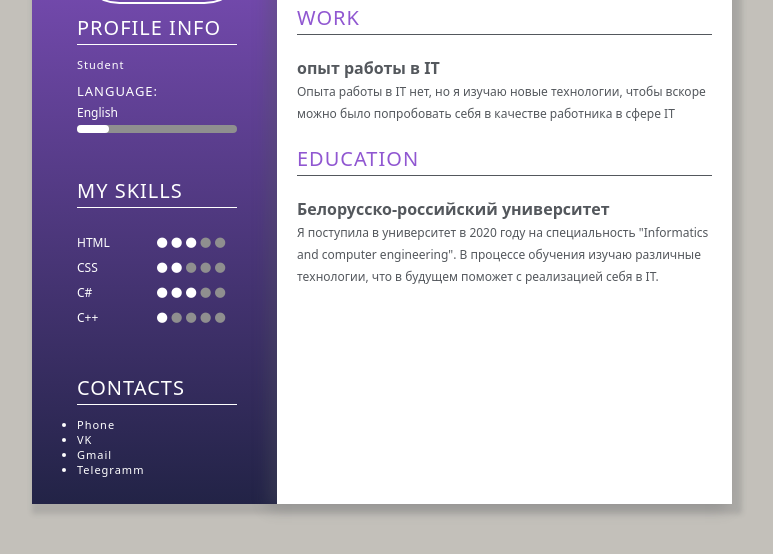
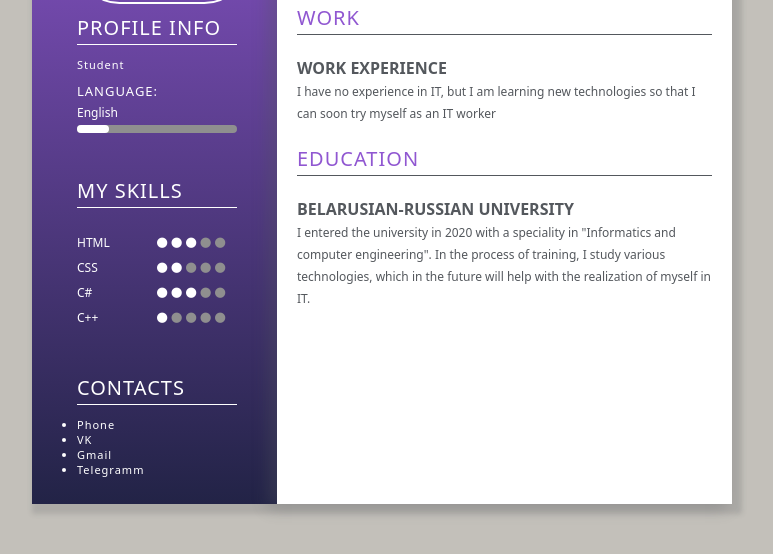
Before and after one commit to BruzginaEkaterina/SVCHVS, a plain HTML site: page index.html in a window 1280 px wide. Shown: the part 246-800 px from the top of the page, without its empty margins (258-1031 px from the left). Drawn offline with Linux system fonts and the light colour scheme; files whose address does not match are found by name.

Commit message:
Update index.html
refactor: translate from Russian to English

```diff
--- a/index.html
+++ b/index.html
@@ -88,8 +88,8 @@
 			<hr class="hr2">
 			<br>
 			<div class="col-div-4">
-				<p class="p5">опыт работы в IT</p>
-				<span class="span1">Опыта работы в IT нет, но я изучаю новые технологии, чтобы вскоре можно было попробовать себя в качестве работника в сфере IT</span>
+				<p class="p5">WORK EXPERIENCE</p>
+				<span class="span1">I have no experience in IT, but I am learning new technologies so that I can soon try myself as an IT worker</span>
 			</div>
 			<div class="clearfix"></div>
 			<br>
@@ -98,8 +98,8 @@
 			<hr class="hr2">
 			<br>
 			<div class="col-div-4">
-				<p class="p5">Белорусско-российский университет</p>
-				<span class="span1">Я поступила в университет в 2020 году на специальность "Informatics and computer engineering". В процессе обучения изучаю различные технологии, что в будущем поможет с реализацией себя в IT.</span>
+				<p class="p5">BELARUSIAN-RUSSIAN UNIVERSITY</p>
+				<span class="span1">I entered the university in 2020 with a speciality in "Informatics and computer engineering". In the process of training, I study various technologies, which in the future will help with the realization of myself in IT.</span>
 			</div>
 			<div class="clearfix"></div>
 			<br>
```
